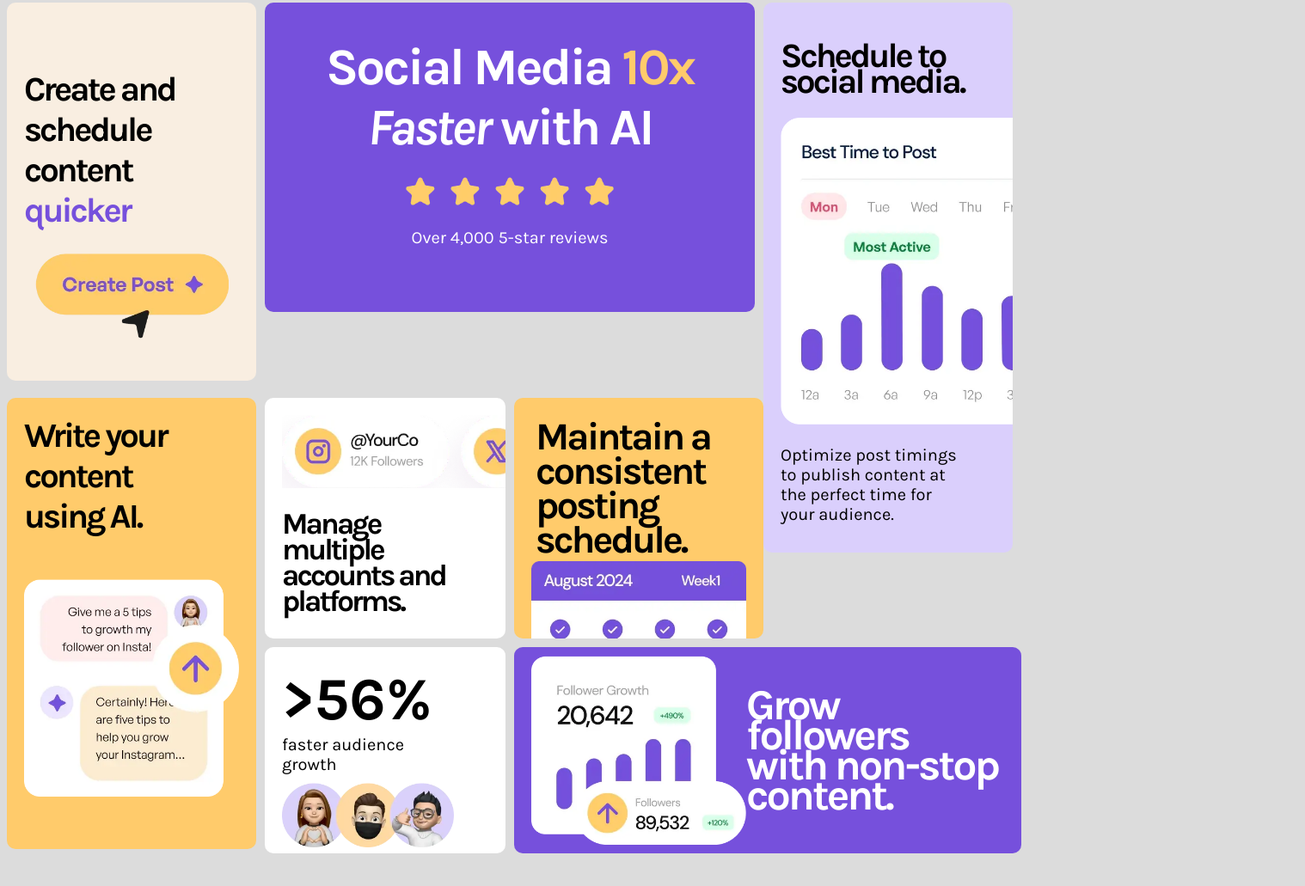
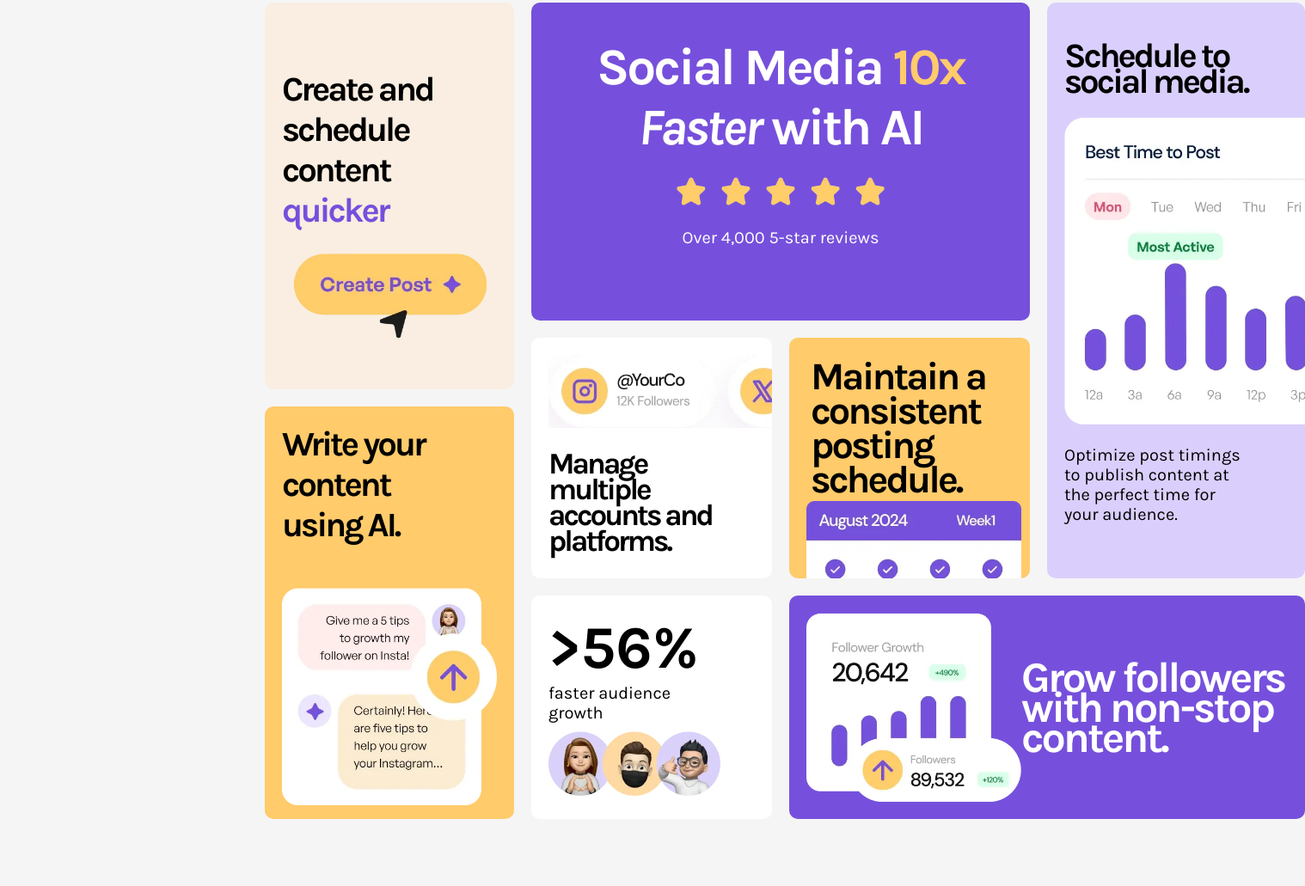
Before and after one commit to ramimltsk/grid, a plain HTML site: page index.html in a window 1280 px wide. Shown: the part 5-1036 px from the top of the page at 86% size, 1518 px wide, since content can reach past the window. After the commit the page ends 966 px from the top, so only its background shows below. Drawn offline with Linux system fonts and the light colour scheme.

Commit message:
Add files via upload

```diff
--- a/kjbfkjwef.css
+++ b/kjbfkjwef.css
@@ -1,10 +1,16 @@
+*{
+    box-sizing: border-box;
+}
+
+
 .everything{
     display: grid;
     grid-template-columns: 290px 280px 280px 300px;
-    grid-template-rows: 450px 280px 300px;
-    row-gap: 10px;
-    column-gap: 10px;
+    grid-template-rows: 370px 60px 200px 260px;
+    row-gap: 20px;
+    column-gap: 20px;
     min-height: 300px;
+    padding-left:300px ;
 }
 
 
@@ -15,7 +21,9 @@
 
 body{
     font-family: "Karla", serif;
-    background-color: gainsboro;
+    background-color: rgb(245, 245, 245);
+    display: flex;
+    overflow: hidden;
 }
 
 p{
@@ -24,12 +32,12 @@ p{
 
 .schedule{
     background-color: hsl(31, 66%, 93%);
-    width: 250px;
-    height: 290px;
     padding: 20px;
     padding-top: 50px;
     padding-bottom: 100px;
     border-radius: 10px;
+    grid-row-start: 1;
+    grid-row-end: 3;
 }
 
 
@@ -58,12 +66,9 @@ p{
 
 .ai{
     background-color: hsl(39, 100%, 71%);
-    width: fit-content;
     padding: 20px;
-    height: 485px;
     border-radius: 10px;
-    grid-row-start: 2;
-    grid-row-end:4;
+    grid-row: 3 / 5;
 }
 
 .stars h1{
@@ -89,14 +94,13 @@ p{
     flex-direction: column;
     align-items: center;
     background-color: hsl(256, 67%, 59%);
-    width: 470px;
-    height: 320px;
     padding: 20px;
     padding-left:50px ;
     padding-right: 50px;
     border-radius: 10px;
     grid-column-start: 2;
     grid-column-end: 4;
+    grid-row: 1 / 2;
 }
 
 .faster{
@@ -121,22 +125,19 @@ p{
 
 .manage{
     background-color:white ;
-    width: 240px;
-    height: 240px;
     padding: 20px;
     border-radius: 10px;
     overflow: hidden;
     grid-column-start: 2;
-
+    grid-row: 2/4;
 }
 
 .consist{
     background-color: hsl(39, 100%, 71%);
-    width: 250px;
-    height: 240px;
     padding: 20px;
     overflow: hidden;
     border-radius: 10px;
+    grid-row: 2/4;
 }
 
 .consist img{
@@ -167,12 +168,10 @@ p{
 
 .growth{
     background-color: white;
-    width: fit-content;
-    height:200px ;
     padding: 20px;
     padding-right: 50px;
     border-radius: 10px;
-    grid-row-start: 3;
+    grid-row: 4 /5;
     grid-column-start:2;
 }
 
@@ -180,12 +179,11 @@ p{
     display: flex;
     align-items: center;
     background-color: hsl(256, 67%, 59%);
-    width: 550px;
-    height: 200px;
     padding: 20px;
     border-radius: 10px;
     grid-column-start: 3;
     grid-column-end: 5;
+    grid-row: 4;
 }
 
 .content img{
@@ -208,14 +206,12 @@ p{
 
 .media{
     background-color: hsl(254, 88%, 90%);
-    width: 250px;
-    height: 600px;
     overflow: hidden;
     padding: 20px;
     border-radius: 10px;
     grid-column-start: 4;
-    grid-row-start: 1;
-    grid-row-end: 3;
+    grid-row: 1/ 4;
+
 }
 
 .media img{
```
